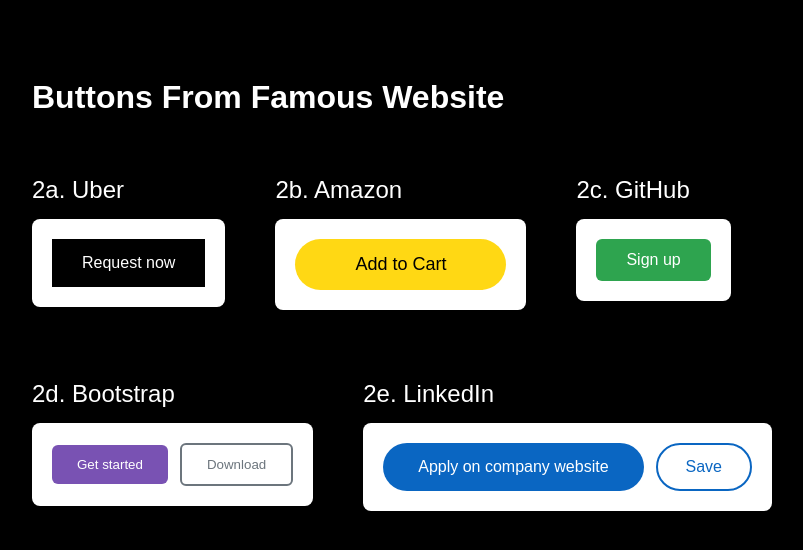
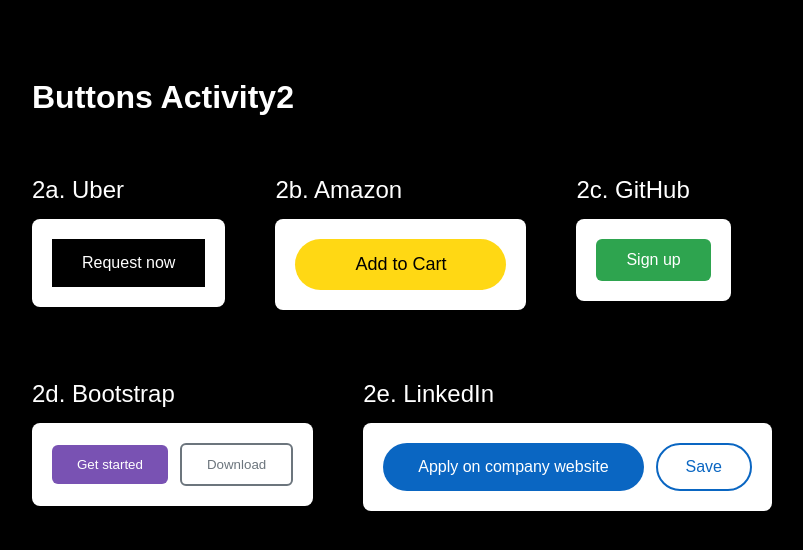
Before and after one commit to eyann-ops/activity2, a plain HTML site: page index.html in a window 1280 px wide. Shown: the whole page, without its empty margins (26-829 px from the left). Drawn offline with Linux system fonts and the light colour scheme.

Commit message:
Update title and content in index.html

```diff
--- a/index.html
+++ b/index.html
@@ -2,7 +2,7 @@
 <html lang="en">
 <head>
 <meta charset="UTF-8">
-<title>Buttons From Famous Website</title>
+<title>Buttons Activity2</title>
 
 <style>
   body {
@@ -131,7 +131,7 @@
 
 <body>
 
-<h1>Buttons From Famous Website</h1>
+<h1>Buttons Activity2</h1>
 
 <div class="row">
 
```
